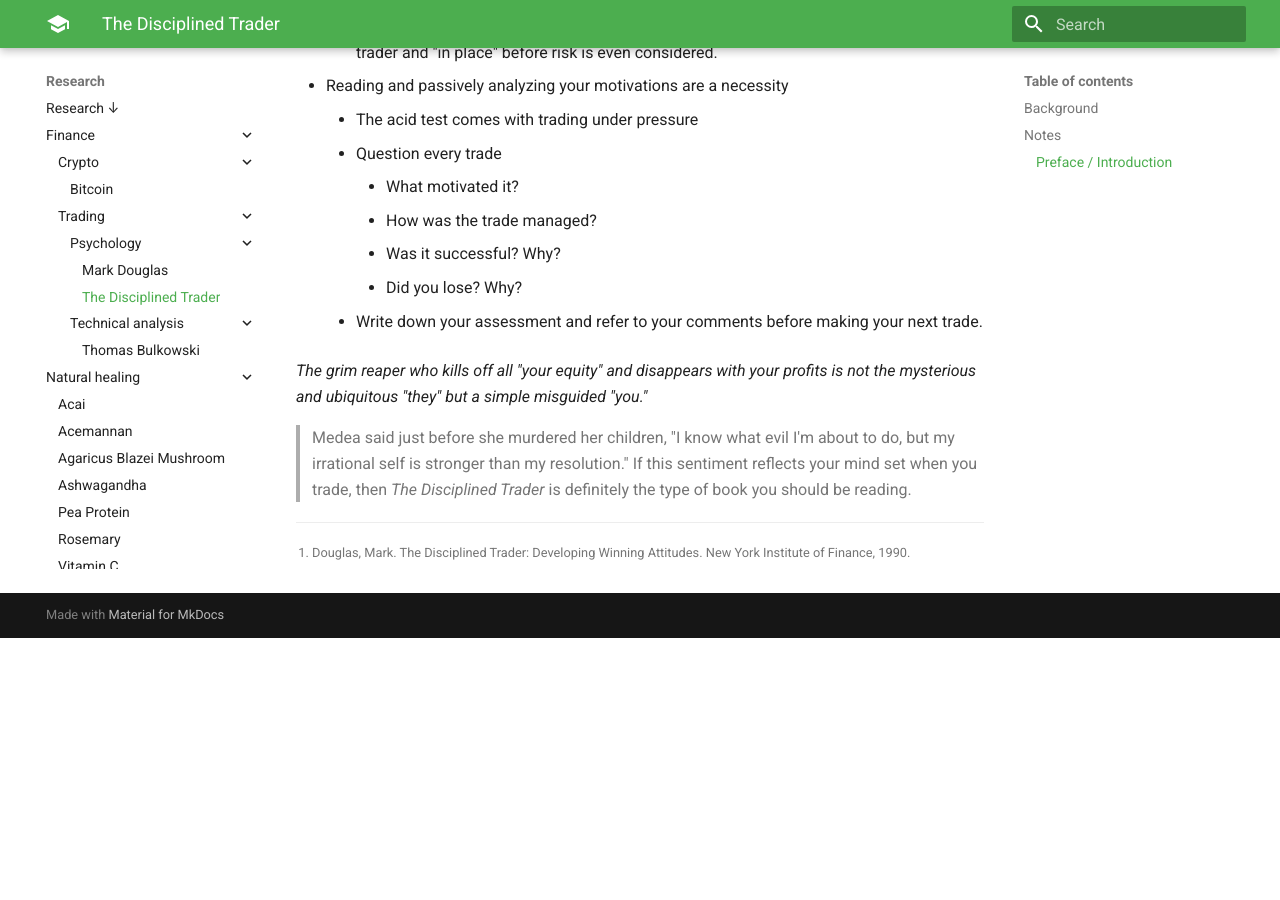
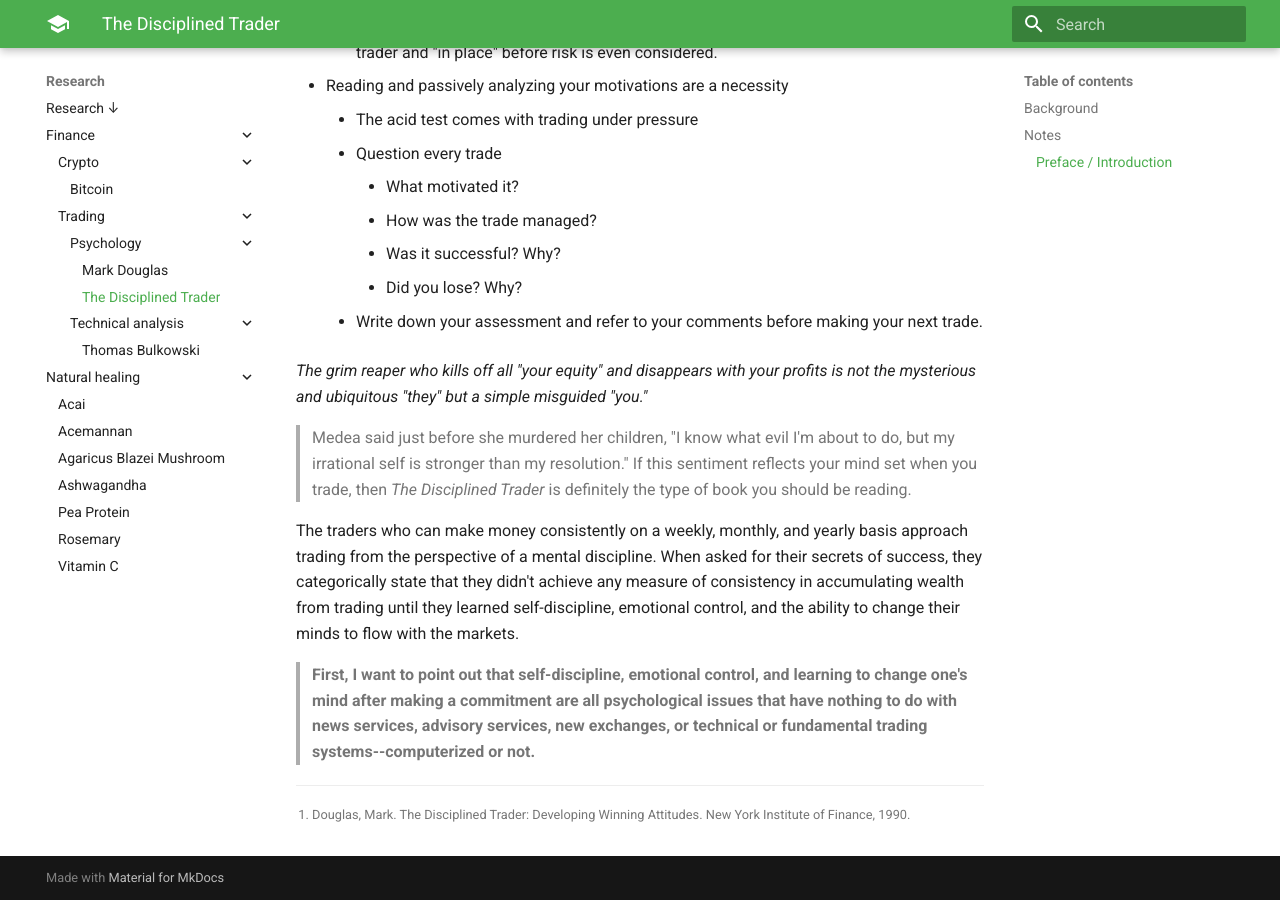
Before and after one commit to anthonyrussano/naturalscholar.com, an MkDocs documentation site: the page built from docs/research/finance/trading/psychology/the-disciplined-trader.md, in a window 1280 px wide and 900 px high, scrolled down 966 px. Built offline with MkDocs 1.6.1 and Material for MkDocs 9.7.7, drawn with Linux system fonts in a browser that asks for light colours; before the commit the page ends 1604 px from its top, so only the background shows below that; some of the changed text lies outside the part shown.

Commit message:
minor type change

```diff
--- a/docs/research/finance/trading/psychology/the-disciplined-trader.md
+++ b/docs/research/finance/trading/psychology/the-disciplined-trader.md
@@ -2,7 +2,7 @@
 
 ## Background
 
-The Disciplined Trader is a book which introduced the concept of trading psychology.  Author Mark Douglas offers a step-by-step process to understand and implement money management in terms of his trading psychology.
+The Disciplined Trader is a book which introduced the concept of trading psychology.  Author Mark Douglas offers a step-by-step process to understand and implement money management when trading.
 
 ## Notes
 
@@ -32,4 +32,10 @@ In the following sections I have set out to document the key ideas from each cha
 
 > Medea said just before she murdered her children, "I know what evil I'm about to do, but my irrational self is stronger than my resolution."  If this sentiment reflects your mind set when you trade, then *The Disciplined Trader* is definitely the type of book you should be reading.
 
+The traders who can make money consistently on a weekly, monthly, and yearly basis approach trading from the perspective of a mental discipline.  When asked for their secrets of success, they categorically state that they didn't achieve any measure of consistency in accumulating wealth from trading until they learned self-discipline, emotional control, and the ability to change their minds to flow with the markets.
+
+> **First, I want to point out that self-discipline, emotional control, and learning to change one's mind after making a commitment are all psychological issues that have nothing to do with news services, advisory services, new exchanges, or technical or fundamental trading systems--computerized or not.**
+
+
+
 [^1]: Douglas, Mark. The Disciplined Trader: Developing Winning Attitudes. New York Institute of Finance, 1990.
```
